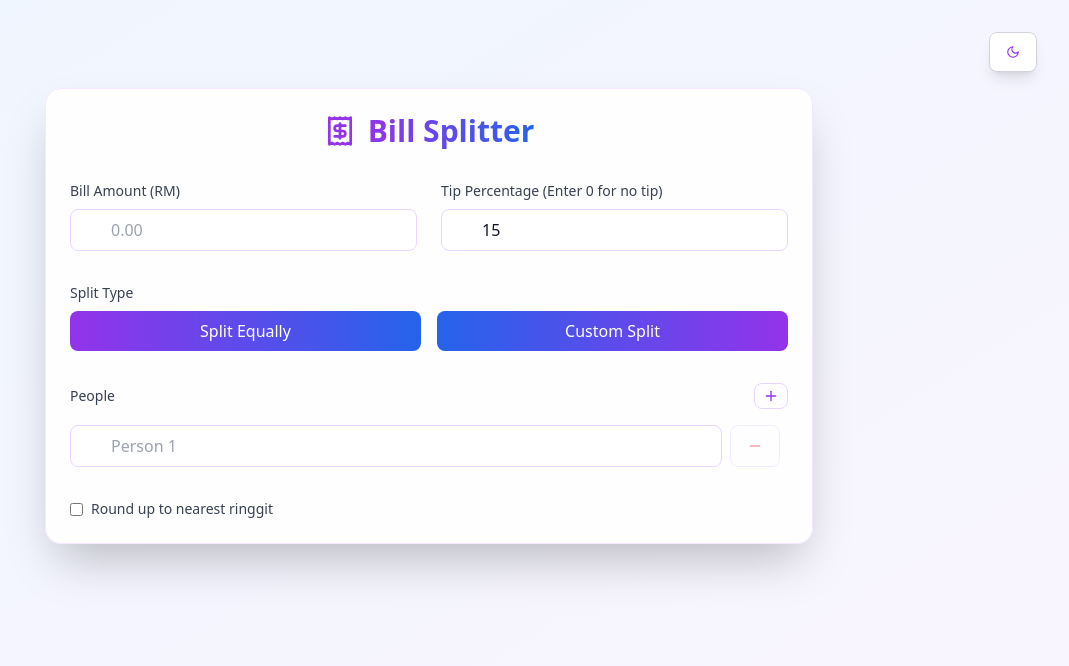
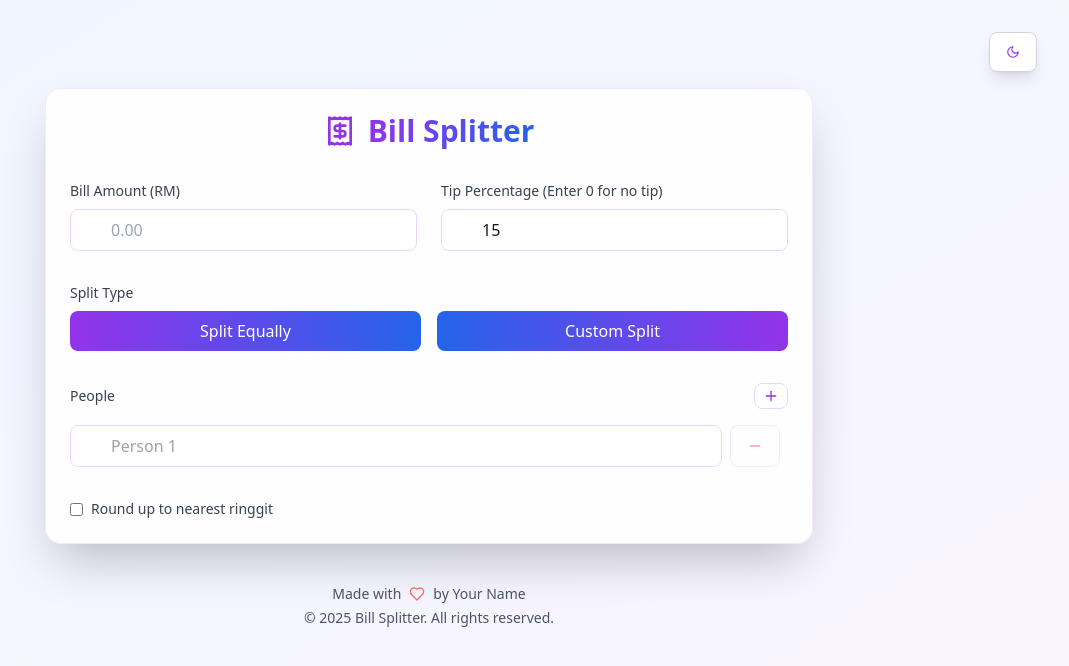
Before and after one commit to aziym/MyBill-Splitter, a React (Vite) app: page / in a window 1280 px wide. Shown: the top 666 px of the page, without its empty margins (211-1280 px from the left). Built offline with nearby package versions, Linux system fonts and the light colour scheme.

Commit message:
Add copyright

```diff
--- a/src/components/BillSplitter.jsx
+++ b/src/components/BillSplitter.jsx
@@ -1,11 +1,23 @@
 import React, { useState } from 'react';
-import { Plus, Minus, User, DollarSign, Percent, Moon, Sun, Receipt } from 'lucide-react';
+import { Plus, Minus, User, DollarSign, Percent, Moon, Sun, Receipt, Heart } from 'lucide-react';
 import { useTheme } from './ThemeProvider';
 import { Button } from './Button';
 import { Input } from './Input';
 
+const Copyright = () => (
+  <div className="text-center mt-6 py-4 text-sm text-gray-600 dark:text-gray-400 transition-colors duration-300">
+    <div className="flex items-center justify-center space-x-2">
+      <span>Made with</span>
+      <Heart className="h-4 w-4 text-red-500 animate-pulse" />
+      <span>by Your Name</span>
+    </div>
+    <div className="mt-1">
+      <span>© {new Date().getFullYear()} Bill Splitter. All rights reserved.</span>
+    </div>
+  </div>
+);
+
 const BillSplitter = () => {
-  // Previous state definitions remain the same
   const { theme, setTheme } = useTheme();
   const [billAmount, setBillAmount] = useState('');
   const [tipPercentage, setTipPercentage] = useState('15');
@@ -15,7 +27,6 @@ const BillSplitter = () => {
   const [splitEqually, setSplitEqually] = useState(true);
   const [roundUp, setRoundUp] = useState(false);
 
-  // Previous helper functions remain the same
   const fadeInUp = "animate-[fadeIn_0.3s_ease-out]";
   const slideIn = "animate-[slideIn_0.3s_ease-out]";
 
@@ -61,7 +72,6 @@ const BillSplitter = () => {
 
   return (
     <div className="min-h-screen bg-gradient-to-br from-blue-50 to-purple-50 dark:from-gray-900 dark:to-blue-900 p-4 md:p-8 transition-all duration-300">
-      {/* Dark Mode Toggle - Fixed positioning with better mobile support */}
       <div className="sticky top-0 z-50 flex justify-end mb-4">
         <Button
           variant="outline"
@@ -80,7 +90,6 @@ const BillSplitter = () => {
       <div className="max-w-3xl mx-auto">
         <div className="bg-white/90 dark:bg-gray-800/90 backdrop-blur-sm rounded-2xl shadow-2xl p-6 space-y-8 transition-all duration-300
                       hover:shadow-xl transform hover:-translate-y-1 border border-purple-100 dark:border-blue-900">
-          {/* Rest of the component remains the same */}
           <div className="flex items-center justify-center space-x-3">
             <Receipt className="h-8 w-8 text-purple-600 dark:text-purple-400" />
             <h1 className="text-3xl font-bold text-center bg-gradient-to-r from-purple-600 to-blue-600 dark:from-purple-400 dark:to-blue-400 bg-clip-text text-transparent
@@ -90,7 +99,6 @@ const BillSplitter = () => {
           </div>
 
           <div className="grid md:grid-cols-2 gap-6">
-            {/* Bill Amount Input */}
             <div className="space-y-2">
               <label className="block text-sm font-medium text-gray-700 dark:text-gray-200">
                 Bill Amount (RM)
@@ -109,7 +117,6 @@ const BillSplitter = () => {
               </div>
             </div>
 
-            {/* Tip Input */}
             <div className="space-y-2">
               <label className="block text-sm font-medium text-gray-700 dark:text-gray-200">
                 Tip Percentage (Enter 0 for no tip)
@@ -129,7 +136,6 @@ const BillSplitter = () => {
             </div>
           </div>
 
-          {/* Split Options */}
           <div className="space-y-2">
             <label className="block text-sm font-medium text-gray-700 dark:text-gray-200">
               Split Type
@@ -154,7 +160,6 @@ const BillSplitter = () => {
             </div>
           </div>
 
-          {/* People List */}
           <div className="space-y-4">
             <div className="flex justify-between items-center">
               <label className="block text-sm font-medium text-gray-700 dark:text-gray-200">
@@ -213,7 +218,6 @@ const BillSplitter = () => {
             </div>
           </div>
 
-          {/* Rounding Option */}
           <div className="flex items-center space-x-2">
             <input
               type="checkbox"
@@ -231,7 +235,6 @@ const BillSplitter = () => {
             </label>
           </div>
 
-          {/* Results */}
           {billAmount && (
             <div className={`mt-6 bg-gradient-to-r from-purple-50 to-blue-50 dark:from-purple-900/50 dark:to-blue-900/50
                           rounded-xl p-6 transform transition-all duration-300 ${slideIn} border border-purple-100 dark:border-blue-800`}>
@@ -272,6 +275,9 @@ const BillSplitter = () => {
             </div>
           )}
         </div>
+
+        {/* Added Copyright Component */}
+        <Copyright />
       </div>
 
       <style jsx global>{`
```
